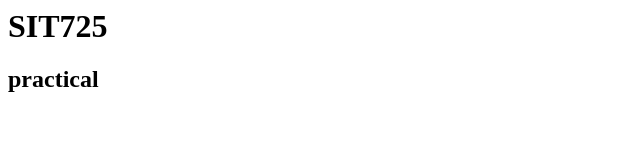
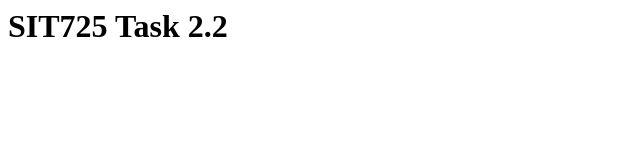
Before and after one commit to Pandey023/sit725-2024-t1-prac2, a website: page index.html in a window 1280 px wide. Shown: the whole page, without its empty margins (0-640 px from the left). Drawn offline with Linux system fonts and the light colour scheme.

Commit message:
index.html

```diff
--- a/index.html
+++ b/index.html
@@ -1,6 +1,5 @@
 <html>
     <body>
-        <h1>SIT725</h1>
-        <h2>practical</h2>
+        <h1>SIT725 Task 2.2</h1>
     </body>
 </html>
```
